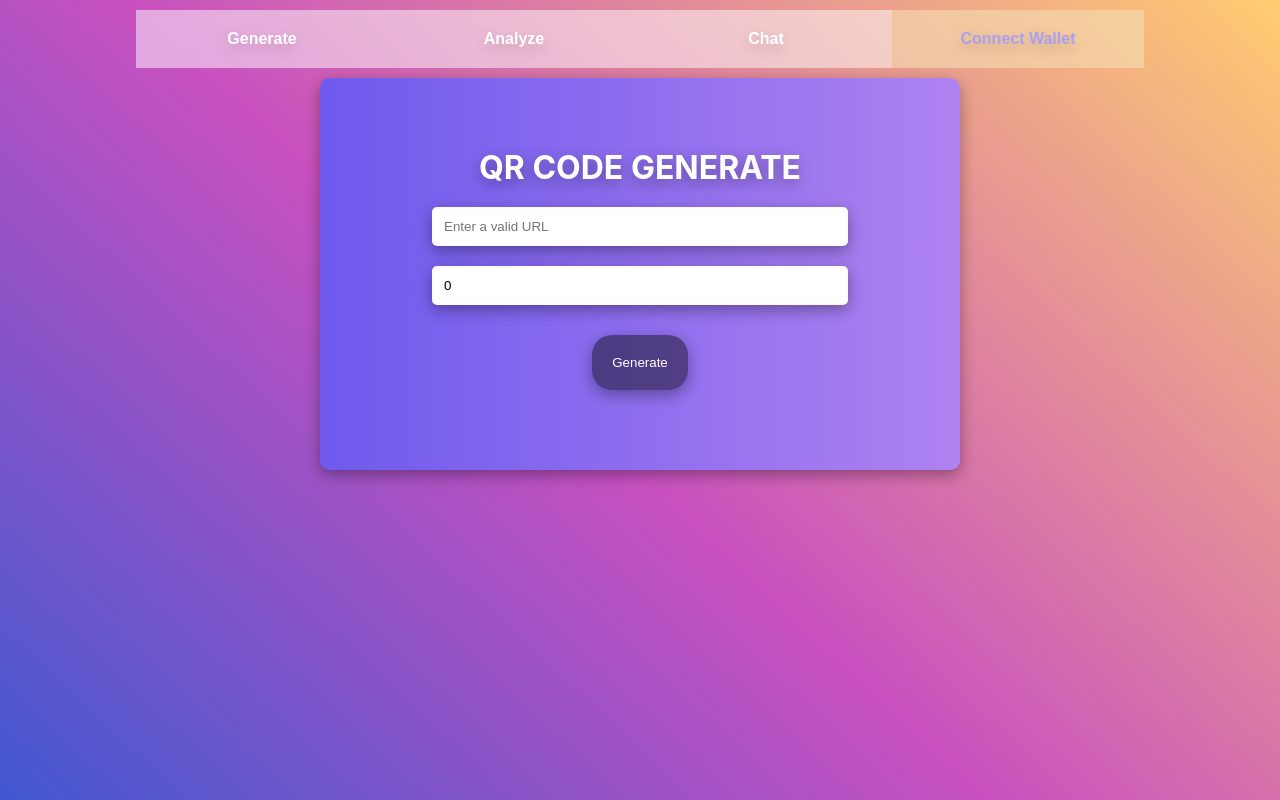
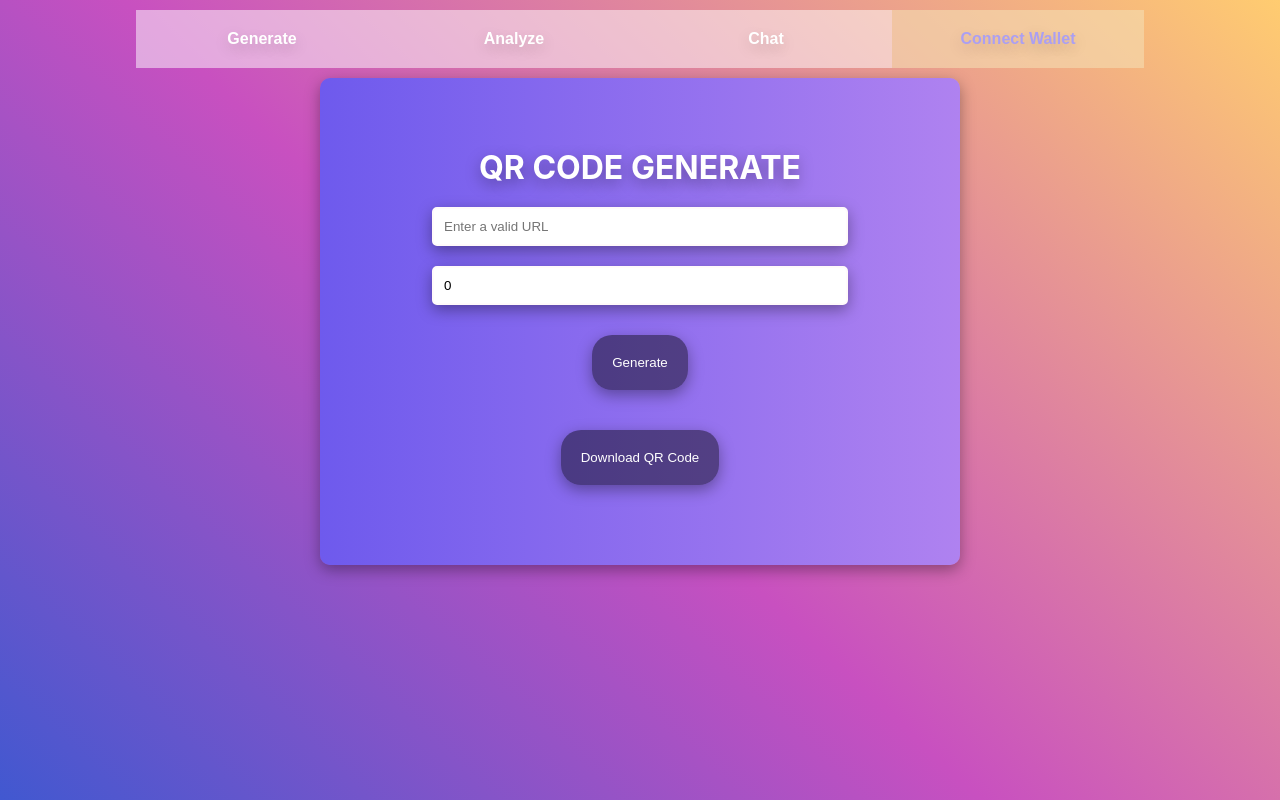
Before and after one commit to DatSung/SmartPhantomApp, a React (Create React App) app in the folder SmartPhantom/: page / in a window 1280 px wide. Built offline with nearby package versions, Linux system fonts and the light colour scheme.

Commit message:
Co-authored-by: NguyenDat_08092003 <NguyenDat0809@users.noreply.github.com>

```diff
--- a/SmartPhantom/package.json
+++ b/SmartPhantom/package.json
@@ -6,6 +6,7 @@
     "@testing-library/jest-dom": "^5.17.0",
     "@testing-library/react": "^13.4.0",
     "@testing-library/user-event": "^13.5.0",
+    "html5-qrcode": "^2.3.8",
     "jsqr": "^1.4.0",
     "qrcode.react": "^3.1.0",
     "react": "^18.2.0",
--- a/SmartPhantom/src/Components/QRCodeGenerate/QRCodeGenerate.css
+++ b/SmartPhantom/src/Components/QRCodeGenerate/QRCodeGenerate.css
@@ -53,3 +53,18 @@
   margin-bottom: 20px;
   cursor: pointer;
 }
+
+.download_button{
+  margin-top: 20px;
+}
+
+.download_button button{
+  padding: 20px;
+  background-color: rgba(0, 0, 0, 0.45);
+  border: none;
+  border-radius: 20px;
+  color: white;
+  box-shadow: rgba(0, 0, 0, 0.35) 0px 5px 15px;
+  margin-bottom: 20px;
+  cursor: pointer;
+}
--- a/SmartPhantom/src/Components/QRCodeGenerate/QRCodeGenerate.js
+++ b/SmartPhantom/src/Components/QRCodeGenerate/QRCodeGenerate.js
@@ -1,25 +1,36 @@
-import React, { useState } from "react";
-import { useEffect } from "react";
+import React, { useState,  useEffect, useRef} from "react";
 import QRCode from "qrcode.react";
 import './QRCodeGenerate.css'
 
 const QRCodeGenerate = () => {
     const [url, setUrl] = useState("");
     const [showFlag, setShowFlag] = useState(false);
-    const [qrUrl, setQrUrl] = useState(""); // Thêm state để lưu URL cho QR code
     const [noSol, setNoSol] = useState(0);
     const [isNumber, setIsNumber] = useState(true);
+    const qrRef = useRef();
 
+    const downloadQRCode = () => {
+        const canvas = qrRef.current.querySelector('canvas');
+        const image = canvas.toDataURL('image/png');
+
+        const anchor = document.createElement('a');
+        anchor.href = image;
+        anchor.download = 'qr-code.png';
+
+        document.body.appendChild(anchor);
+        anchor.click();
+        document.body.removeChild(anchor);
+    };
     const handleShow = (e) => {
         e.preventDefault();
         if (url) {
-            setQrUrl(url); // Lưu URL cho QR code
+            setUrl(url); // Lưu URL cho QR code
             setShowFlag(true);
         }
     };
     useEffect(() => {
         // Kiểm tra xem noSol có phải là số hay không
-        if (noSol !== "" && isNaN(noSol)) {
+        if (isNaN(noSol) || noSol < 0) {
             setIsNumber(false);
             setShowFlag(false);
         } else {
@@ -57,18 +68,22 @@ const QRCodeGenerate = () => {
                     <button type="submit" disabled={!isNumber}>Generate</button>
                 </div>
             </form>
-            <div className="app-qr">
+            <div ref={qrRef} className="app-qr">
                 {showFlag && (
                     <div className="qr-code">
                         <QRCode
                             size={100}
                             style={{ height: "auto", maxWidth: "100%", width: "100%" }}
-                            value={qrUrl + '-' + noSol} // Sử dụng qrUrl thay vì url để hiển thị QR code
-                            viewBox="0 0 256 256"
+                            value={url + '-' + noSol} // Sử dụng qrUrl thay vì url để hiển thị QR code
+                            viewBox="0 0 300 300"
+
                         />
                     </div>
                 )}
-                {/* //download */}
+                <div className="download_button">
+                    <button onClick={downloadQRCode} disabled={!showFlag}>Download QR Code</button>
+                </div>
+
             </div>
         </div>
     );
```
Also changed, not shown: SmartPhantom/src/Components/QRCodeAnalyze/QRCodeAnalyze.js (added, +42 -0 lines), 1 other file (tests, documents, lock files or other folders).
